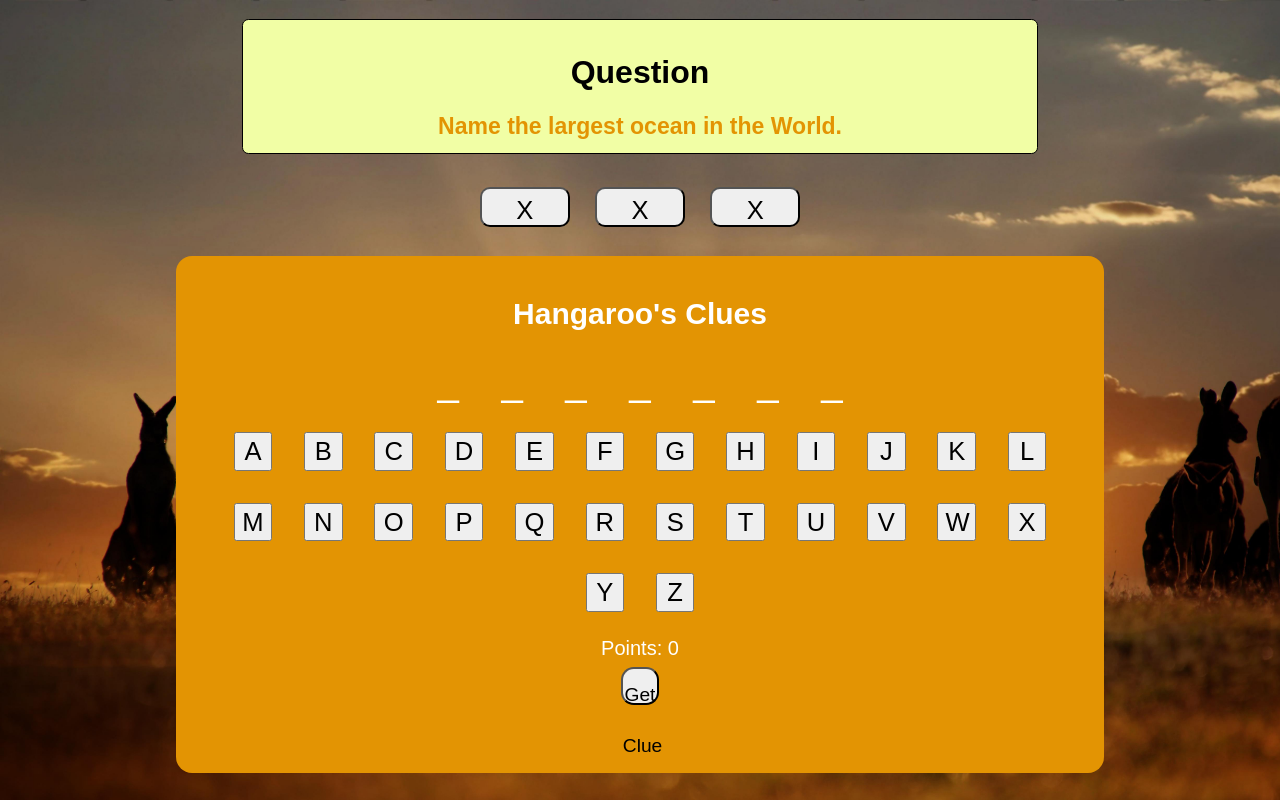
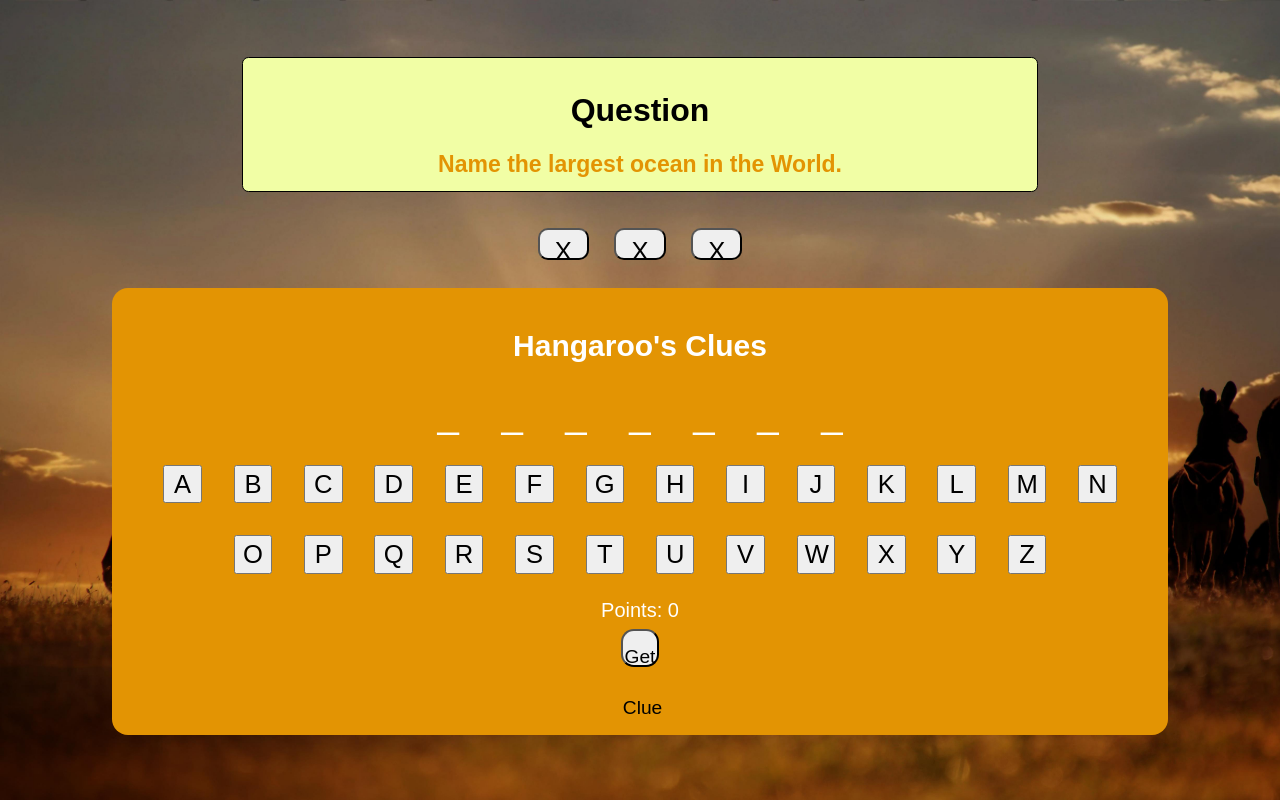
Before and after one commit to HangarooActivity/HangarooActivity.github.io, a PHP site: page / in a window 1280 px wide. Run offline with PHP 8.4, Linux system fonts and the light colour scheme.

Commit message:
Update styles.css

```diff
--- a/styles.css
+++ b/styles.css
@@ -16,12 +16,12 @@
 #guesses-container {
     display: flex;
     justify-content: center;
-    margin-top: 1.5vh;
+    margin-top: 1.8vh;
 }
 
 .guess-button {
-    width: 7vw;
-    height: 5vh;
+    width: 4vw;
+    height: 4vh;
     line-height: 5vh;
     border-radius: 10px;
     margin: 1vw;
@@ -29,7 +29,7 @@
 }
 
 #game-container {
-    width: 70vw;
+    width: 80vw;
     background-color: rgb(227, 148, 3);
     padding: 2vh;
     border-radius: 2vh;
```
